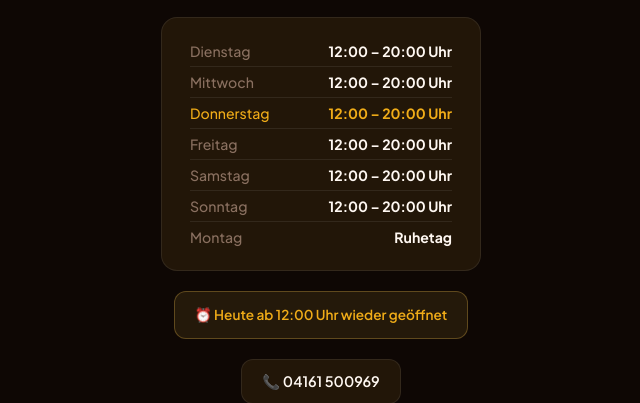
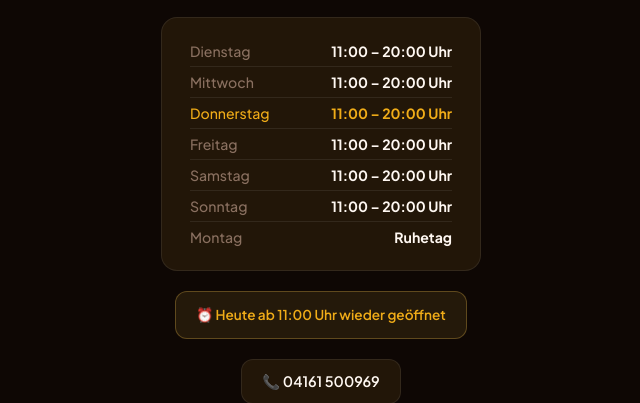
Before and after one commit to asiahiep/bestellen, a plain HTML site: page index.html in a window 1280 px wide. Shown: the part 337-740 px from the top of the page, 319-959 px from the left. Drawn offline with Linux system fonts and the light colour scheme.

Commit message:
Update opening hours from 12:00 to 11:00

```diff
--- a/index.html
+++ b/index.html
@@ -611,7 +611,7 @@ body {
         <div class="info-row-icon">🕐</div>
         <div class="info-row-text">
           <div class="info-row-label">Öffnungszeiten</div>
-          <div class="info-row-val">Di – So: 12:00 – 21:00 Uhr<br><span style="font-size:0.78rem;color:var(--gray)">Montag: Ruhetag · Bestellschluss 20:00</span></div>
+          <div class="info-row-val">Di – So: 11:00 – 20:00 Uhr<br><span style="font-size:0.78rem;color:var(--gray)">Montag: Ruhetag · Bestellschluss 20:00</span></div>
         </div>
       </div>
       <div class="info-row">
@@ -786,22 +786,22 @@ body {
 
   <div class="closed-hours">
     <div class="closed-hours-row" id="ch-di">
-      <span class="day">Dienstag</span><span class="time">12:00 – 20:00 Uhr</span>
+      <span class="day">Dienstag</span><span class="time">11:00 – 20:00 Uhr</span>
     </div>
     <div class="closed-hours-row" id="ch-mi">
-      <span class="day">Mittwoch</span><span class="time">12:00 – 20:00 Uhr</span>
+      <span class="day">Mittwoch</span><span class="time">11:00 – 20:00 Uhr</span>
     </div>
     <div class="closed-hours-row" id="ch-do">
-      <span class="day">Donnerstag</span><span class="time">12:00 – 20:00 Uhr</span>
+      <span class="day">Donnerstag</span><span class="time">11:00 – 20:00 Uhr</span>
     </div>
     <div class="closed-hours-row" id="ch-fr">
-      <span class="day">Freitag</span><span class="time">12:00 – 20:00 Uhr</span>
+      <span class="day">Freitag</span><span class="time">11:00 – 20:00 Uhr</span>
     </div>
     <div class="closed-hours-row" id="ch-sa">
-      <span class="day">Samstag</span><span class="time">12:00 – 20:00 Uhr</span>
+      <span class="day">Samstag</span><span class="time">11:00 – 20:00 Uhr</span>
     </div>
     <div class="closed-hours-row" id="ch-so">
-      <span class="day">Sonntag</span><span class="time">12:00 – 20:00 Uhr</span>
+      <span class="day">Sonntag</span><span class="time">11:00 – 20:00 Uhr</span>
     </div>
     <div class="closed-hours-row" id="ch-mo">
       <span class="day">Montag</span><span class="time">Ruhetag</span>
@@ -1368,10 +1368,10 @@ document.getElementById('manifestLink').href = URL.createObjectURL(blob);
 // OPENING HOURS — Auto open/close
 // ═══════════════════════════════════════════════
 // Timezone: Europe/Berlin (UTC+1 winter, UTC+2 summer)
-// Open: Di–So 12:00–21:00, Bestellschluss 20:00
+// Open: Di–So 11:00–20:00, Bestellschluss 20:00
 // Closed: Montag (day 1 in JS = Monday... JS: 0=Sun,1=Mon,...,6=Sat)
 
-const OPEN_HOUR  = 12;   // 12:00
+const OPEN_HOUR  = 11;   // 11:00
 const CLOSE_HOUR = 20;   // Bestellschluss 20:00
 const CLOSE_MIN  = 30;
 
@@ -1401,7 +1401,7 @@ function isOpen() {
 
 function getNextOpenText() {
   const { hour, weekday } = getBerlinTime();
-  if (weekday === 'Montag') return '📅 Nächste Öffnung: Dienstag ab 12:00 Uhr';
+  if (weekday === 'Montag') return '📅 Nächste Öffnung: Dienstag ab 11:00 Uhr';
   if (hour < OPEN_HOUR) return `⏰ Heute ab ${OPEN_HOUR}:00 Uhr wieder geöffnet`;
   // After closing
   const days = ['Montag','Dienstag','Mittwoch','Donnerstag','Freitag','Samstag','Sonntag'];
@@ -1410,7 +1410,7 @@ function getNextOpenText() {
   let nextIdx = (idx + 1) % 7;
   let skipped = 0;
   while (days[nextIdx] === 'Montag' && skipped < 7) { nextIdx = (nextIdx+1)%7; skipped++; }
-  return `📅 Nächste Öffnung: ${days[nextIdx]} ab 12:00 Uhr`;
+  return `📅 Nächste Öffnung: ${days[nextIdx]} ab 11:00 Uhr`;
 }
 
 function highlightToday() {
@@ -1445,7 +1445,7 @@ function checkHours() {
       badge.innerHTML = `<span class="status-badge open"><span class="badge-dot"></span>Geöffnet</span>`;
     }
   } else {
-    badge.innerHTML = `Di–So 12–21 Uhr`;
+    badge.innerHTML = `Di–So 11–20 Uhr`;
   }
 
   // Next open text
```
